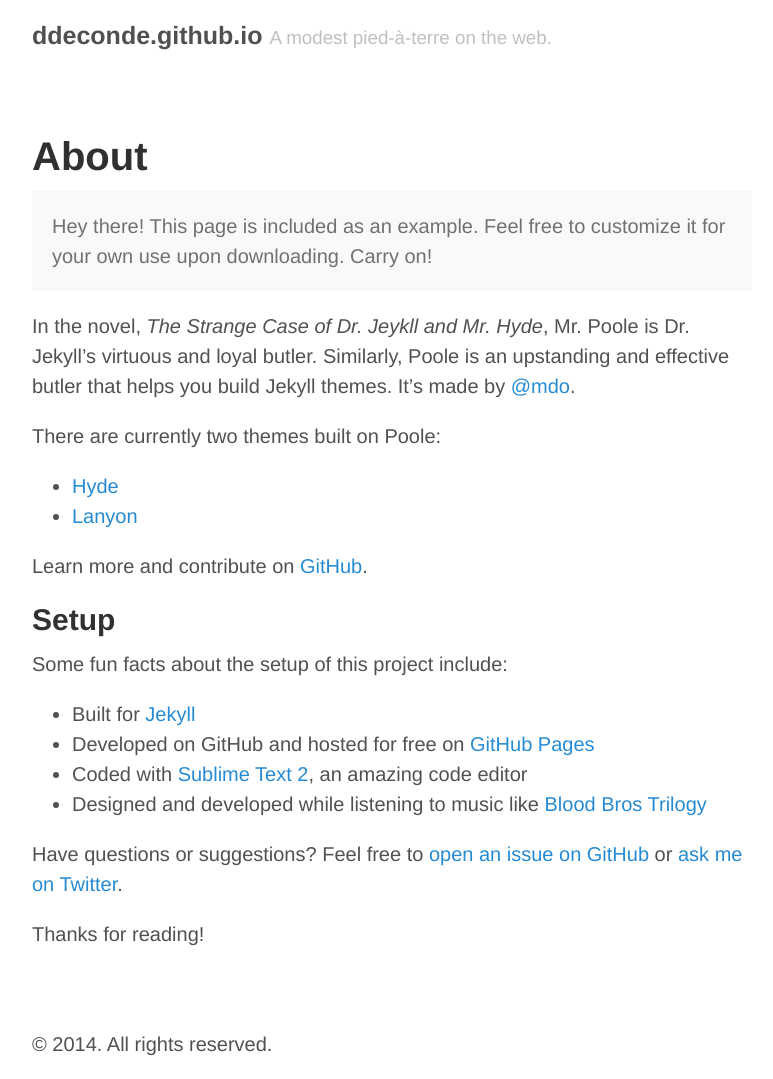
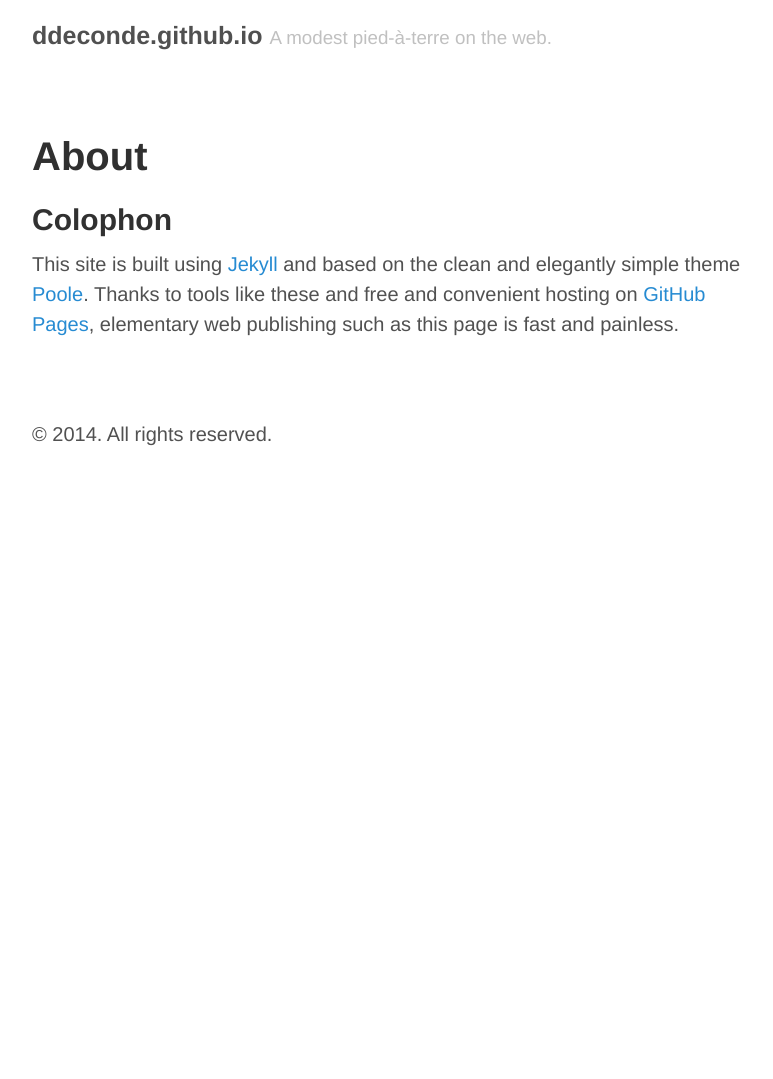
Before and after one commit to ddeconde/ddeconde.github.io, a Jekyll site: the page built from about.md, in a window 1280 px wide. Shown: the whole page, without its empty margins (248-1021 px from the left). Built offline with Jekyll 4.4.1, drawn with Linux system fonts in a browser that asks for light colours; Markdown is read by kramdown in place of the engine named in the settings; after the commit the page ends 900 px from its top, so only the background shows below that.

Commit message:
back to poole

```diff
--- a/about.md
+++ b/about.md
@@ -3,28 +3,8 @@ layout: page
 title: About
 ---
 
-<p class="message">
-  Hey there! This page is included as an example. Feel free to customize it for your own use upon downloading. Carry on!
-</p>
 
-In the novel, *The Strange Case of Dr. Jeykll and Mr. Hyde*, Mr. Poole is Dr. Jekyll's virtuous and loyal butler. Similarly, Poole is an upstanding and effective butler that helps you build Jekyll themes. It's made by [@mdo](https://twitter.com/mdo).
 
-There are currently two themes built on Poole:
+## Colophon ##
 
-* [Hyde](http://hyde.getpoole.com)
-* [Lanyon](http://lanyon.getpoole.com)
-
-Learn more and contribute on [GitHub](https://github.com/poole).
-
-## Setup
-
-Some fun facts about the setup of this project include:
-
-* Built for [Jekyll](http://jekyllrb.com)
-* Developed on GitHub and hosted for free on [GitHub Pages](https://pages.github.com)
-* Coded with [Sublime Text 2](http://sublimetext.com), an amazing code editor
-* Designed and developed while listening to music like [Blood Bros Trilogy](https://soundcloud.com/maddecent/sets/blood-bros-series)
-
-Have questions or suggestions? Feel free to [open an issue on GitHub](https://github.com/poole/issues/new) or [ask me on Twitter](https://twitter.com/mdo).
-
-Thanks for reading!
+This site is built using [Jekyll](http://jekyllrb.com) and based on the clean and elegantly simple theme [Poole](http://getpoole.com). Thanks to tools like these and free and convenient hosting on [GitHub Pages](http://pages.github.com), elementary web publishing such as this page is fast and painless.
--- a/public/css/hyde.css
+++ b/public/css/hyde.css
@@ -44,6 +44,12 @@ html {
 }
 
 /* Masthead-nav */
+
+.sidebar-about h1 {
+  color: #505050;
+  margin-top: 0;
+  font-family: "Helvetica Neue", Helvetica, Arial, sans-serif;
+  font-size: 2.5rem;
 
 .masthead-nav {
   text-align: left;
```
Also changed, not shown: _includes/masthead-nav.html (+5 -6 lines).
